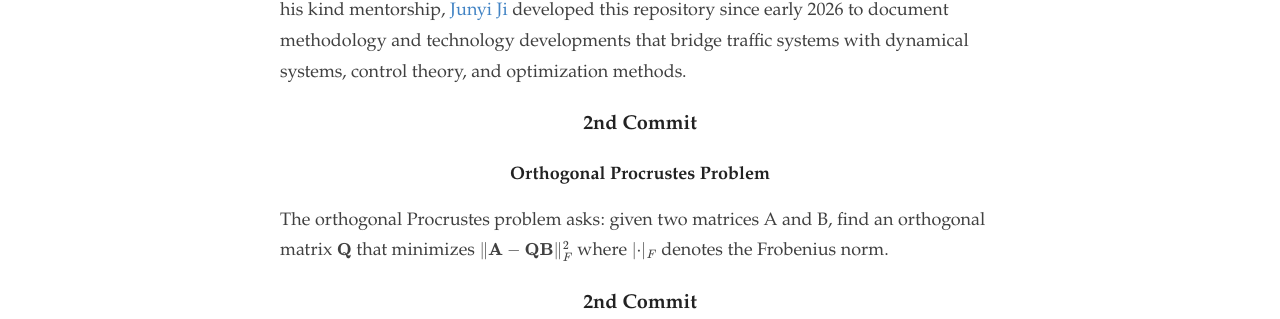
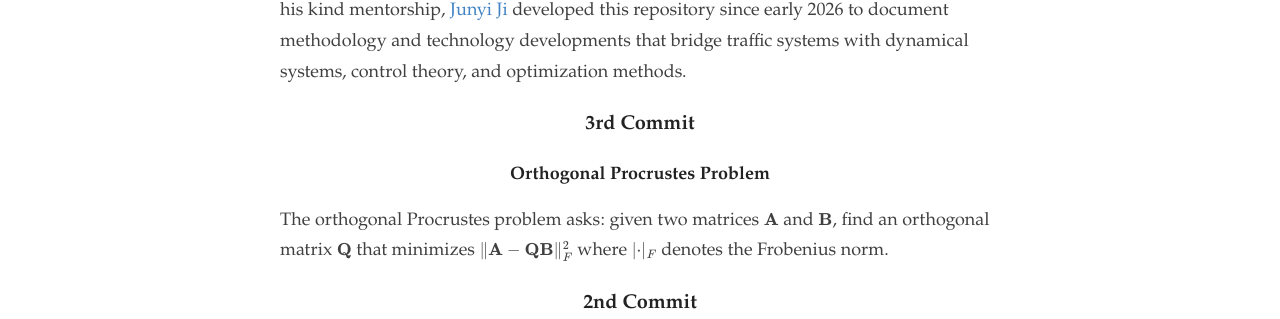
Before and after one commit to OpenTrafficScience/opentrafficscience.github.io, a Jekyll site: the page built from bib.md, in a window 1280 px wide. Shown: the part 226-545 px from the top of the page. Built offline with Jekyll 4.4.1, drawn with Linux system fonts in a browser that asks for light colours; comment, search, counter and statistics services are not loaded.

Commit message:
Update section headers and correct matrix notation in the Orthogonal Procrustes Problem description

```diff
--- a/bib.md
+++ b/bib.md
@@ -26,9 +26,9 @@ window.MathJax = {
 
 Built on the foundation of [Xinyu Chen (陈新宇)](https://xinychen.github.io/)'s [Knowledge Repository](https://spatiotemporal-data.github.io/bib/) and guided by his kind mentorship, [Junyi Ji](https://www.jijunyi.com/) developed this repository since early 2026 to document methodology and technology developments that bridge traffic systems with dynamical systems, control theory, and optimization methods.
 
-### 2nd Commit
+### 3rd Commit
 #### Orthogonal Procrustes Problem
-The orthogonal Procrustes problem asks: given two matrices A and B, find an orthogonal matrix $\mathbf{Q}$ that minimizes
+The orthogonal Procrustes problem asks: given two matrices $\mathbf{A}$ and $\mathbf{B}$, find an orthogonal matrix $\mathbf{Q}$ that minimizes
 $$
 \|\mathbf{A} - \mathbf{Q}\mathbf{B}\|_F^2
 $$
```
